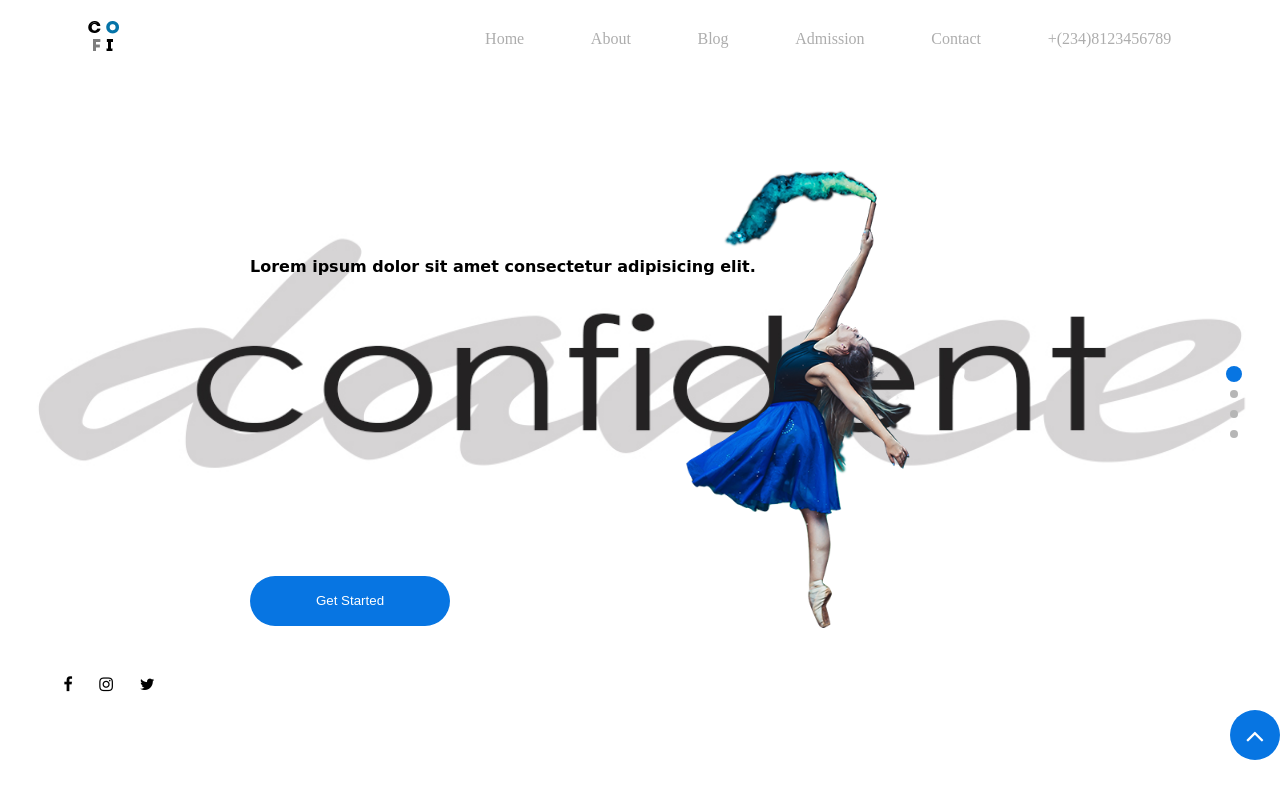
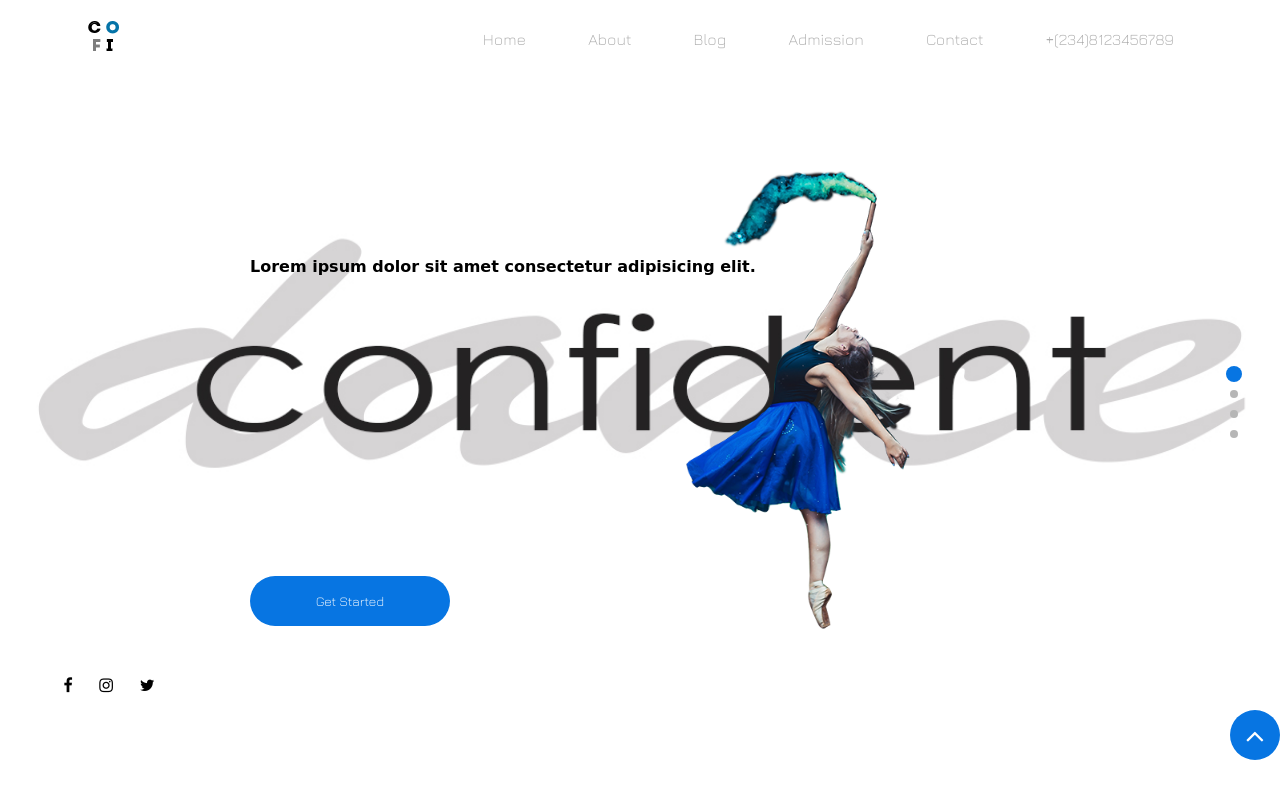
Before and after one commit to Castercodex/Confi, a plain HTML site: page index.html in a window 1280 px wide. Shown: the top 797 px of the page. Drawn offline with nearby package versions, Linux system fonts and the light colour scheme.

Commit message:
First Commit

```diff
--- a/index.html
+++ b/index.html
@@ -10,6 +10,8 @@
     />
 
     <link rel="stylesheet" href="./src/css/font-awesome.min.css" />
+     <link rel="preconnect" href="https://fonts.gstatic.com">
+<link href="https://fonts.googleapis.com/css2?family=Jura:wght@300&display=swap" rel="stylesheet">
     <title>Dance</title>
 
   </head>
--- a/src/css/styles.scss
+++ b/src/css/styles.scss
@@ -2,6 +2,7 @@
   padding: 0;
   margin: 0;
   box-sizing: border-box;
+  font-family: Jura;
 }
 
 html {
```
Also changed, not shown: src/css/styles.css, 1 other file.
